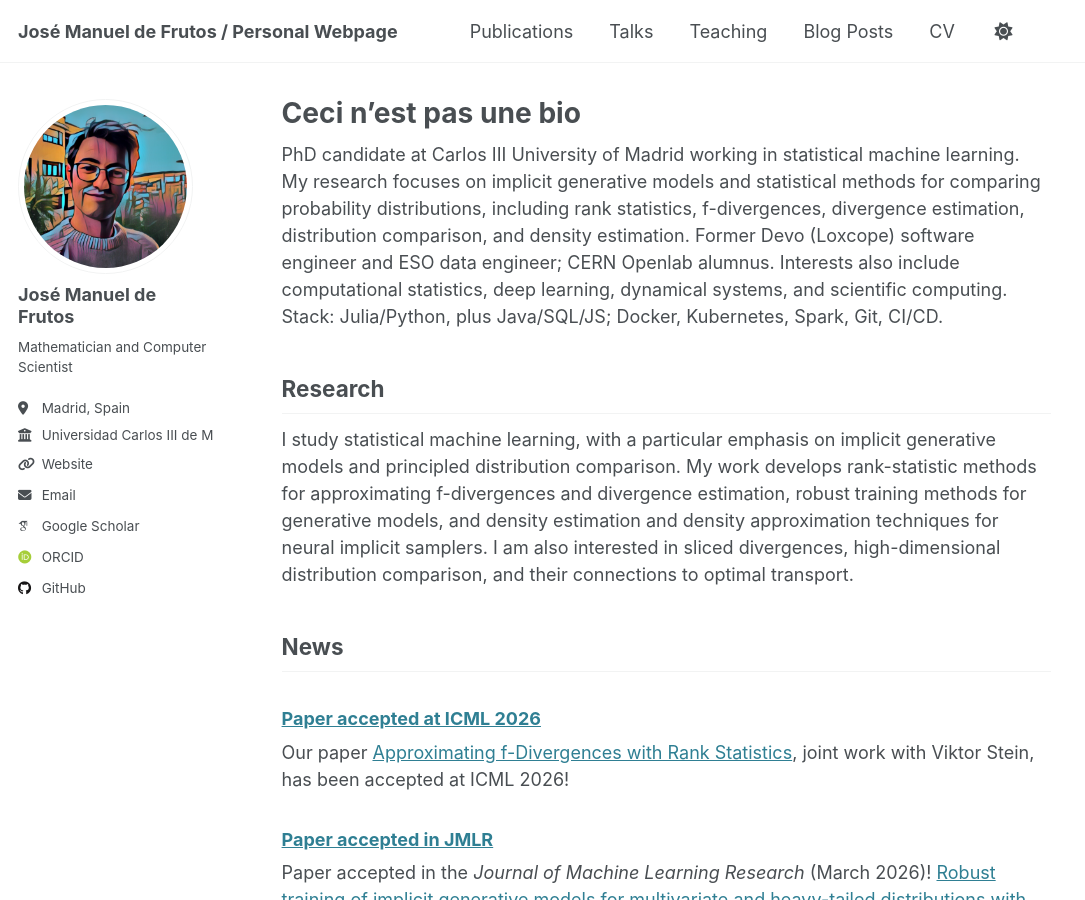
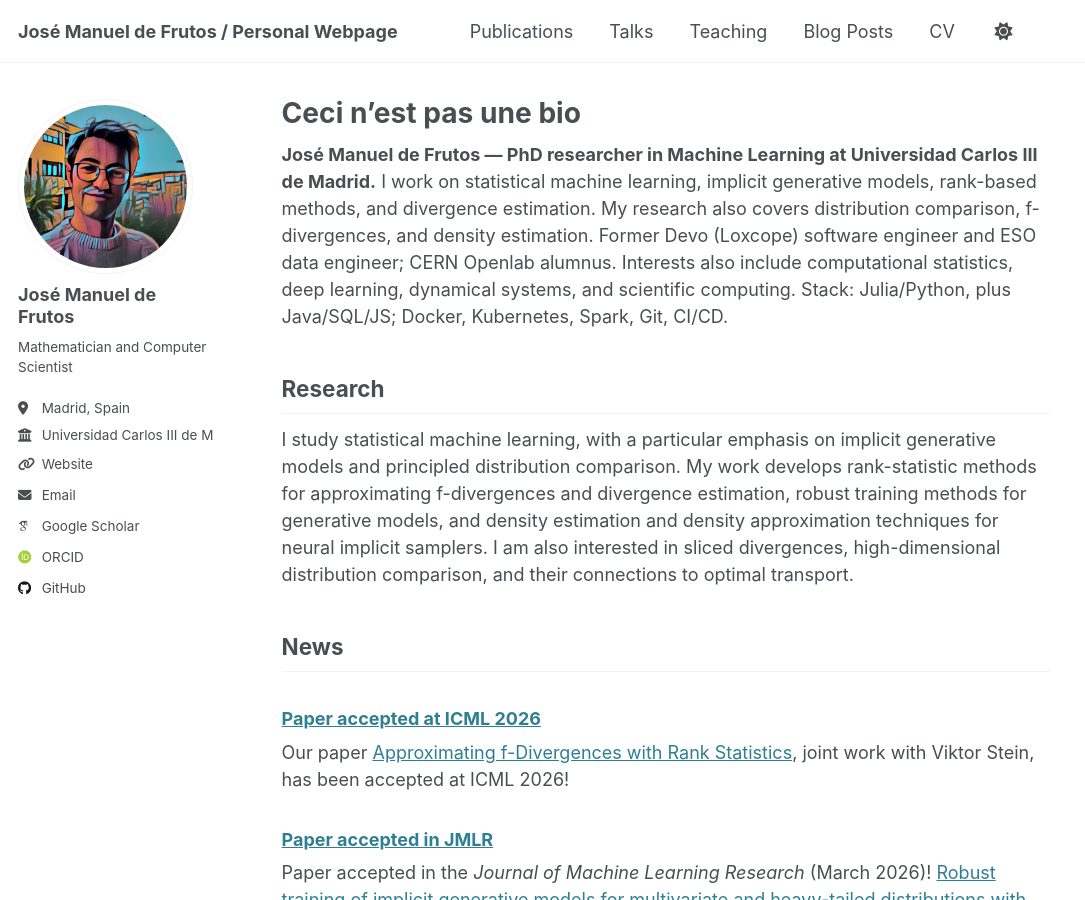
Before and after one commit to josemanuel22/josemanuel22.github.io, a Jekyll site: the page built from _pages/about.md, in a window 1280 px wide and 900 px high. Shown: the whole window, without its empty margins (0-1085 px from the left). Built offline with Jekyll 4.4.1, drawn with Linux system fonts in a browser that asks for light colours; some web fonts are replaced.

Commit message:
Make homepage identity explicit for search and LLM extraction

```diff
--- a/_pages/about.md
+++ b/_pages/about.md
@@ -7,7 +7,7 @@ redirect_from:
   - /about.html
 ---
 
-PhD candidate at Carlos III University of Madrid working in statistical machine learning. My research focuses on implicit generative models and statistical methods for comparing probability distributions, including rank statistics, f-divergences, divergence estimation, distribution comparison, and density estimation. Former Devo (Loxcope) software engineer and ESO data engineer; CERN Openlab alumnus. Interests also include computational statistics, deep learning, dynamical systems, and scientific computing. Stack: Julia/Python, plus Java/SQL/JS; Docker, Kubernetes, Spark, Git, CI/CD.
+**José Manuel de Frutos — PhD researcher in Machine Learning at Universidad Carlos III de Madrid.** I work on statistical machine learning, implicit generative models, rank-based methods, and divergence estimation. My research also covers distribution comparison, f-divergences, and density estimation. Former Devo (Loxcope) software engineer and ESO data engineer; CERN Openlab alumnus. Interests also include computational statistics, deep learning, dynamical systems, and scientific computing. Stack: Julia/Python, plus Java/SQL/JS; Docker, Kubernetes, Spark, Git, CI/CD.
 
 ## Research
 
```
